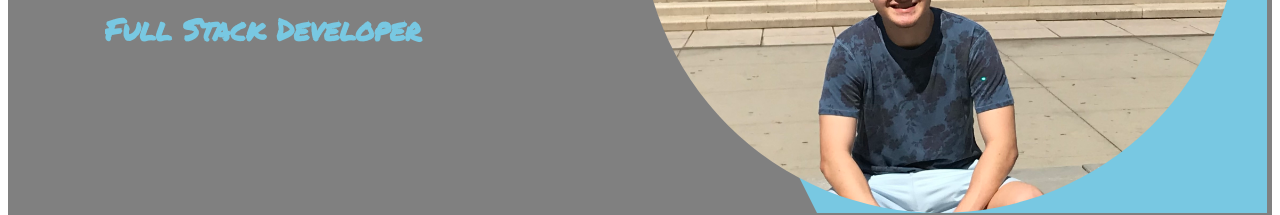
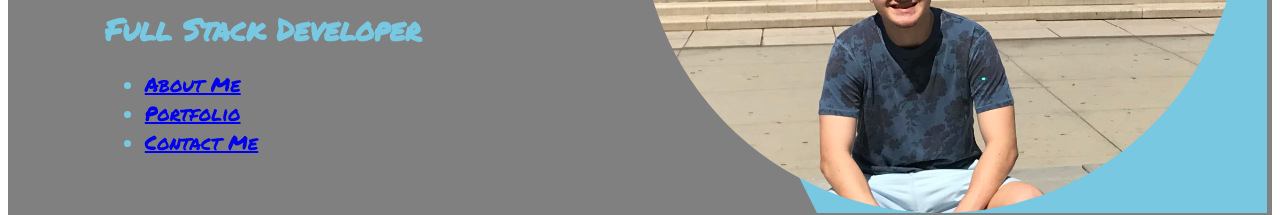
Before and after one commit to SamuelGa25/portfolio-v2, a React (Create React App) app: page / in a window 1280 px wide. Shown: the part 395-610 px from the top of the page. Built offline with nearby package versions, Linux system fonts and the light colour scheme.

Commit message:
quick update

```diff
--- a/src/components/intro/Intro.js
+++ b/src/components/intro/Intro.js
@@ -1,6 +1,7 @@
+
 import "./intro.css"
+import Me from "../../img/img_me.jpeg"
 
-import Me from "../../img/img_me.jpeg"
 
 const Intro = () => {
     return(
@@ -11,8 +12,6 @@ const Intro = () => {
                     <h1 className = "intro-name">Samuel Garcia </h1>
 
 
-
-
                     <div className="intro-title">
                         <div className="intro-list">
                             <div className="intro-title-position">Front-End Developer</div>
@@ -21,8 +20,15 @@ const Intro = () => {
                         </div>
                     </div>
 
-                    <div className="intro-description">
+                    <div className="intro-nav">
 
+                        <nav>
+                            <ul>
+                                <li><a href = ".about">About Me</a></li>
+                                <li><a href = ".portfolio">Portfolio</a></li>
+                                <li><a href = ".contact">Contact Me</a></li>
+                            </ul>
+                        </nav>
                     </div>
 
                 </div>
--- a/src/components/intro/intro.css
+++ b/src/components/intro/intro.css
@@ -6,6 +6,20 @@
     height: 80vh;
 
     background-color: gray;
+
+}
+
+html{
+    scroll-behavior: smooth;
+}
+
+.intro-nav{
+
+    font-family: 'Permanent Marker', cursive;
+    font-size: 20px;
+    color:  #78C8E2;
+
+    position: sticky;
 
 }
 
@@ -91,8 +105,6 @@
 
     position: absolute;
 
-    /* margin: 100px 20px; */
-
 
 }
 
--- a/src/components/portfolio/Portfolio.js
+++ b/src/components/portfolio/Portfolio.js
@@ -5,6 +5,8 @@ import port1 from "../../img/LinguaProject2.gif"
 import port2 from "../../img/code-quiz.png"
 import port3 from "../../img/work-day-scheduler.gif"
 import port4 from "../../img/to-do-list.png"
+import port5 from "../../img/readMe.png"
+import port6 from "../../img/password-gen.png"
 
 
 const Portfolio = () => {
@@ -25,17 +27,24 @@ const Portfolio = () => {
                 </a>Lingua Project</p>
 
                 <p><a href = "https://github.com/SamuelGa25/Code-Quiz" target="_blank">
-                <img src={port2} alt= "" className="port-img2"/>
+                <img src={port2} alt= "" className="port-img1"/>
                 </a>Code Quiz</p>
 
                 <p><a href = "https://github.com/SamuelGa25/Calendar" target="_blank">
-                <img src={port3} alt= "" className="port-img2"/>
+                <img src={port3} alt= "" className="port-img1"/>
                 </a>Work Day Scheduler</p>
 
                 <p><a href = "https://github.com/SamuelGa25/Project1-To-do-List" target="_blank">
-                <img src={port4} alt= "" className="port-img2"/>
+                <img src={port4} alt= "" className="port-img1"/>
                 </a>To do LIST Project</p>
 
+                <p><a href = "https://github.com/SamuelGa25/readMe_generator" target="_blank">
+                <img src={port5} alt= "" className="port-img1"/>
+                </a>ReadMe Generator</p>
+
+                <p><a href = "https://github.com/SamuelGa25/Password-Generator" target="_blank">
+                <img src={port6} alt= "" className="port-img1"/>
+                </a>ReadMe Generator</p>
 
 
             </div>
--- a/src/components/portfolio/portfolio.css
+++ b/src/components/portfolio/portfolio.css
@@ -33,7 +33,7 @@
 
 }
 
-.port-img2,
+
 .port-img1{
     height: 350px;
     width: 450px;
```
Also changed, not shown: src/img/password-gen.png (added), src/img/readMe.png (added).
